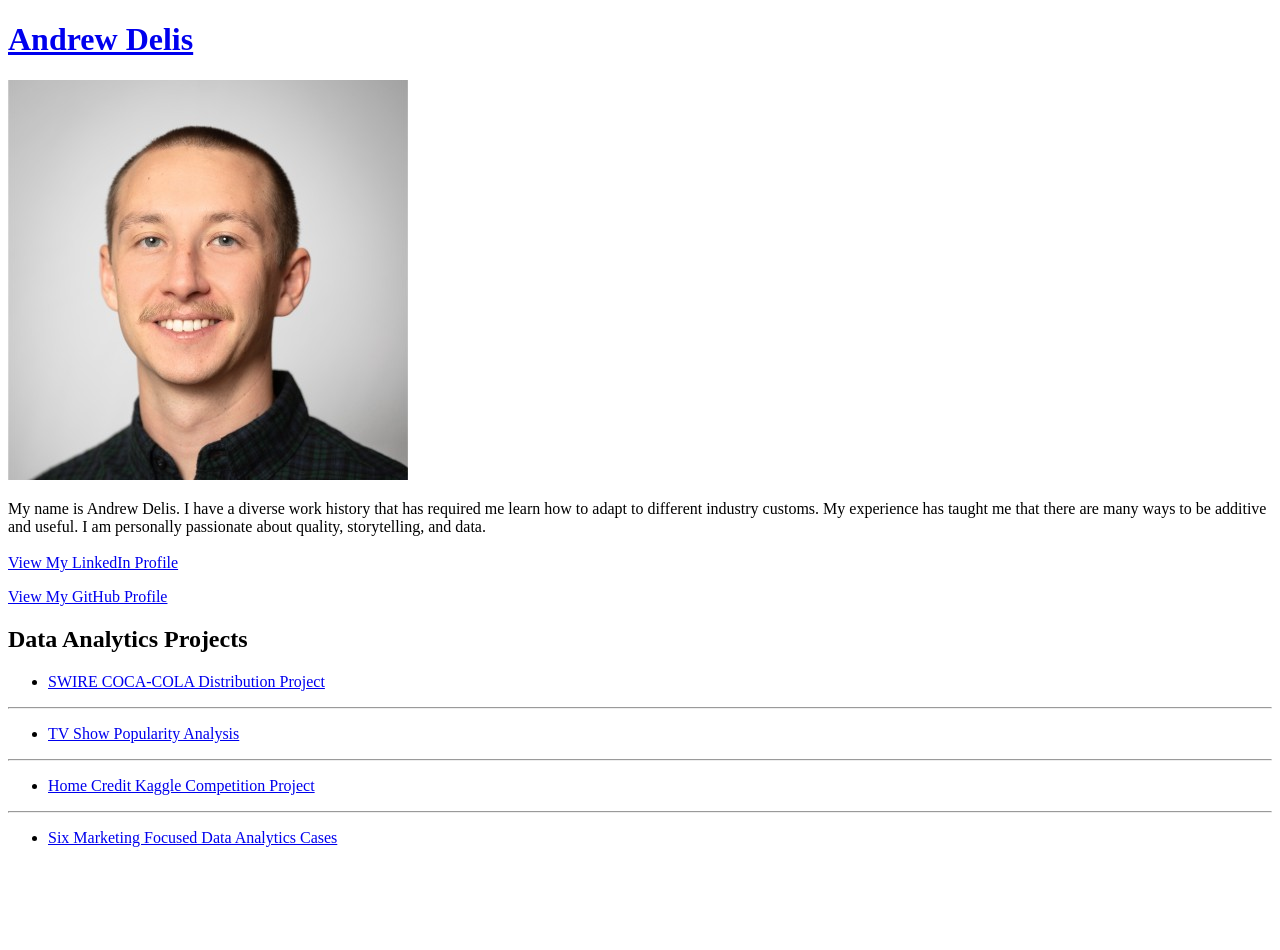
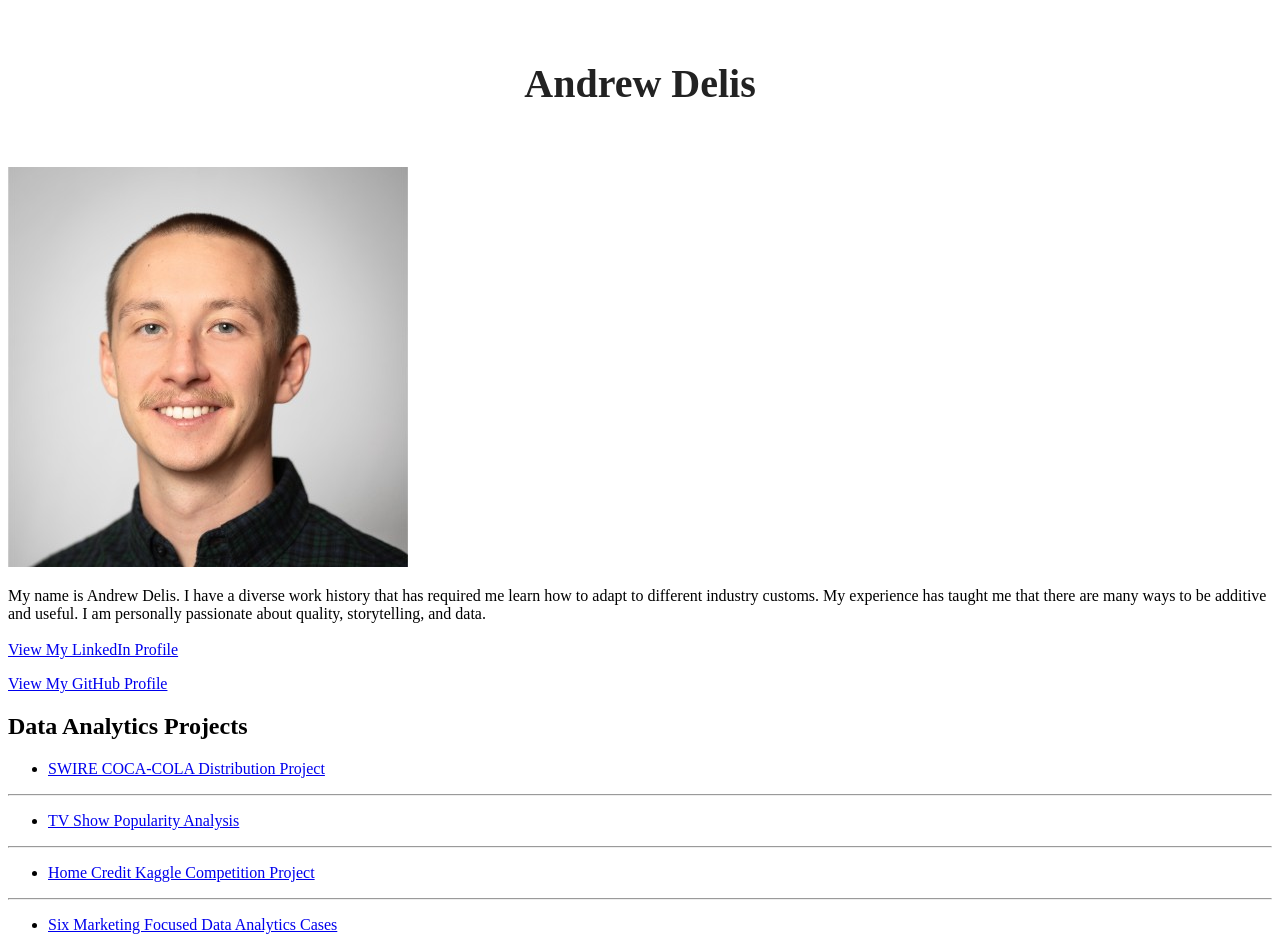
Before and after one commit to asdelis/asdelis.github.io, a Jekyll site: the page built from index.md, in a window 1280 px wide. Built offline with Jekyll 4.4.1, drawn with Linux system fonts in a browser that asks for light colours; our own code applies the rules of GitHub Pages for plain Markdown files; a script that is not in the unit is left out; before the commit the page ends 900 px from its top, so only the background shows below that.

Commit message:
fixing css

```diff
--- a/assets/css/style.css
+++ b/assets/css/style.css
@@ -1,17 +1,13 @@
-
-/* Center the site title from _config.yml */
-.site-title {
+/* Center the main site title (Andrew Delis) */
+header > h1 {
     text-align: center;
     display: block;
     margin: 1.5em auto;
     font-size: 2.5em;
   }
 
-  .site-header {
-    text-align: center;
-  }
-
-  .site-title a {
+  /* Remove link underline and set color */
+  header > h1 > a {
     text-decoration: none;
     color: #222;
   }
```
